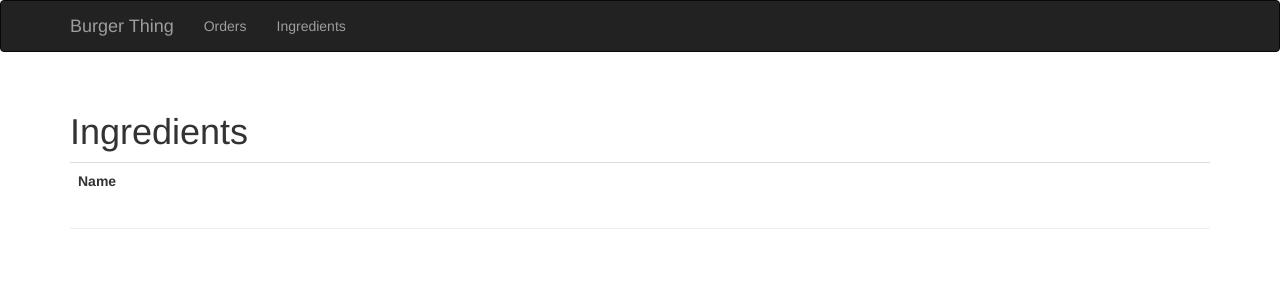
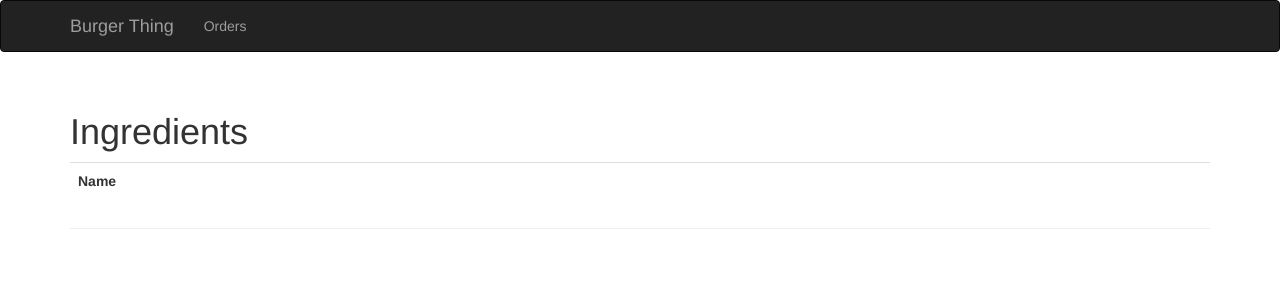
Before and after one commit to thesecretlab/burgerthing, a Flask app: page /ingredients in a window 1280 px wide. Shown: the top 300 px of the page. Run offline with Flask 2, Linux system fonts and the light colour scheme; data that the repository does not hold is empty; some libraries are stand-ins or nearby versions.

Commit message:
Remove ingredients from the list of links

```diff
--- a/server/templates/base.html
+++ b/server/templates/base.html
@@ -23,7 +23,6 @@
         <div class="navbar-collapse collapse">
             <ul class="nav navbar-nav">
                 <li><a href="{{ url_for('list_orders')}}">Orders</a></li>
-                <li><a href="{{ url_for('list_ingredients')}}">Ingredients</a></li>
             </ul>
         </div>
     </div>
```
